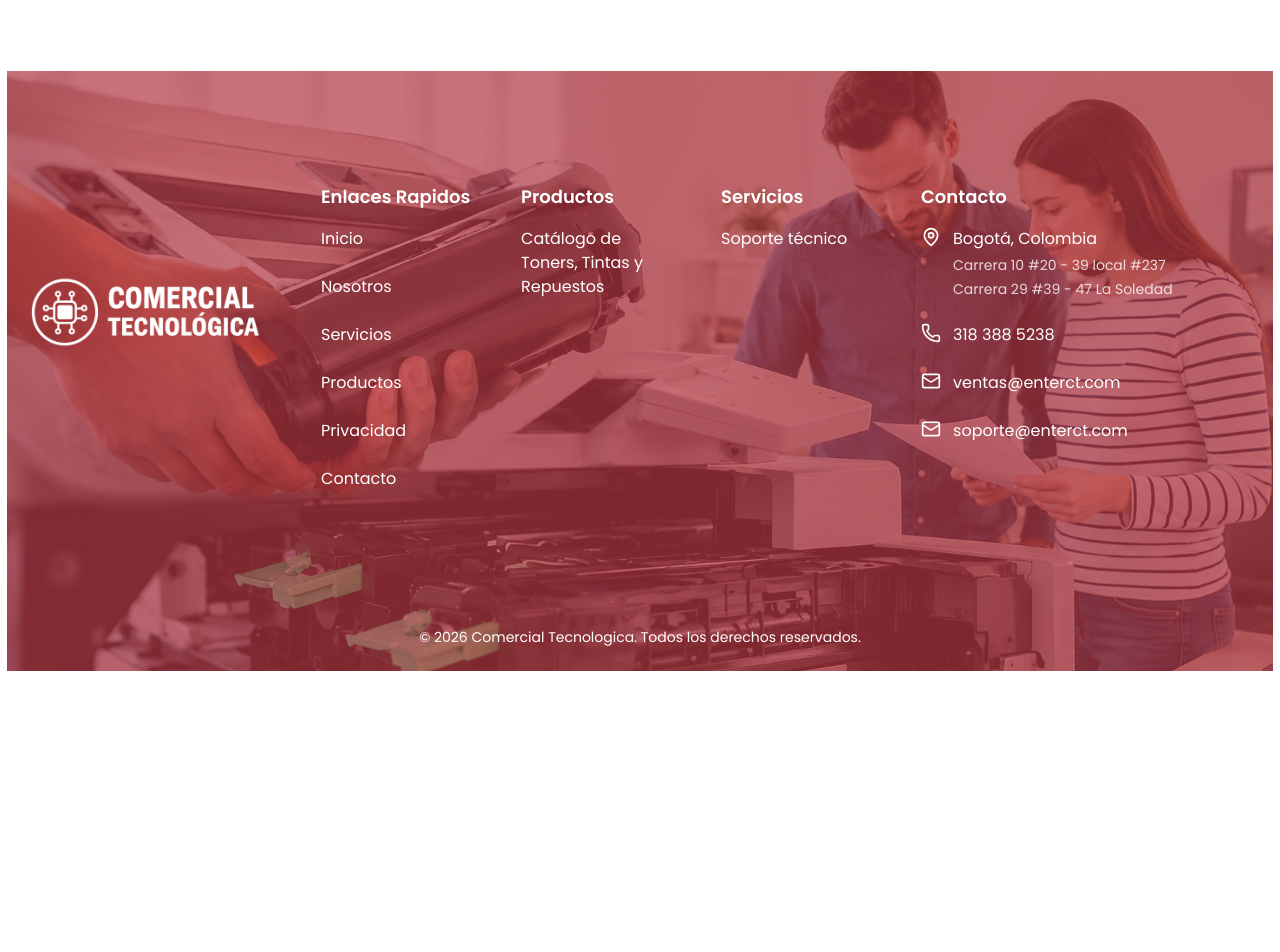
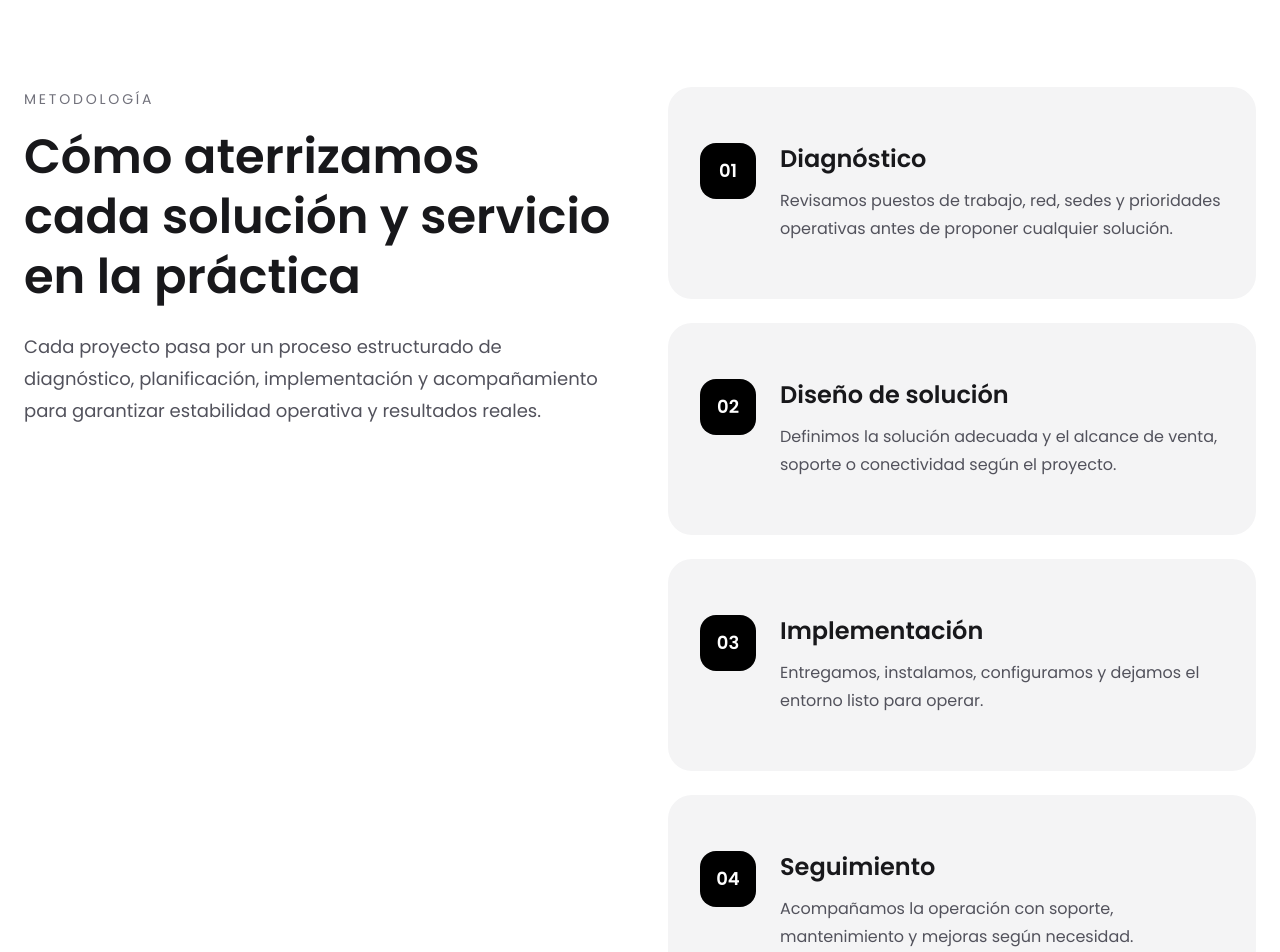
Before and after one commit to RonaldDev0/Alma, a Next.js app: page /servicios in a window 1280 px wide. Shown: the part 1420-2372 px from the top of the page. Before the commit the page ends 2091 px from the top, so only its background shows below. Built offline with nearby package versions, Linux system fonts and the light colour scheme.

Commit message:
feat: add data in /servicios

```diff
--- a/package.json
+++ b/package.json
@@ -22,7 +22,7 @@
     "@radix-ui/react-slot": "^1.2.4",
     "@radix-ui/react-tooltip": "^1.2.8",
     "@supabase/ssr": "^0.7.0",
-    "@supabase/supabase-js": "^2.106.1",
+    "@supabase/supabase-js": "^2.106.2",
     "@vercel/analytics": "^1.6.1",
     "@vercel/speed-insights": "^1.3.1",
     "class-variance-authority": "^0.7.1",
@@ -43,7 +43,7 @@
     "@types/react": "^19.2.15",
     "@types/react-dom": "^19.2.3",
     "@types/web-push": "^3.6.4",
-    "baseline-browser-mapping": "^2.10.31",
+    "baseline-browser-mapping": "^2.10.32",
     "eslint": "^9.39.4",
     "eslint-config-next": "^16.2.6",
     "sharp": "^0.33.5",
--- a/src/app/(public)/footer.tsx
+++ b/src/app/(public)/footer.tsx
@@ -106,7 +106,7 @@ export default function Footer() {
       />
 
       {/* Overlay */}
-      <div className='absolute inset-0 bg-primary/70' />
+      <div className='absolute inset-0 bg-primary/90' />
 
       {/* CONTENT (NO ABSOLUTE) */}
       <div className='relative z-10 flex flex-col md:flex-row items-start text-white gap-10 2xl:gap-30 px-6 w-full'>
--- a/src/app/(public)/hero.tsx
+++ b/src/app/(public)/hero.tsx
@@ -1,4 +1,3 @@
-import Link from 'next/link'
 import Image from 'next/image'
 
 export default function Hero() {
@@ -12,49 +11,20 @@ export default function Hero() {
         className='object-cover object-center'
       />
 
-      <div className='absolute inset-0 bg-linear-to-b from-black/45 to-black/45' />
+      <div className='absolute inset-0 bg-black/60' />
 
-      <div className='absolute z-10 flex flex-col md:flex-row items-center text-center text-white gap-8 md:gap-44 px-6'>
-        <div className='flex flex-col gap-6'>
-          <h1 className='text-2xl md:text-3xl font-bold max-w-96'>
-            Expertos en impresoras y soluciones tecnológicas
-          </h1>
+      <div className='absolute inset-0 flex items-center justify-center px-6 text-center'>
+          <div className='max-w-3xl text-white'>
+            <h1 className='text-4xl md:text-6xl font-bold'>
+              Expertos en
+              <span className='pl-3 text-primary'>Soluciones Tecnologicas</span>
+            </h1>
 
-          <p className='text-base md:text-xl max-w-96 opacity-90'>
-            Impulsamos tu productividad con soporte técnico, suministros y soluciones tecnológicas
-          </p>
+            <p className='mt-4 text-base md:text-xl text-white/90'>
+              Soluciones profesionales para mantener tus equipos y tu empresa funcionando sin interrupciones.
+            </p>
+          </div>
         </div>
-
-        <Link
-          href='/list'
-          className='flex flex-col items-center gap-2 hover:scale-105 transition-transform'
-        >
-          <p className='text-lg md:text-xl'>Productos</p>
-
-          <Image
-            src='/icon/operaciones.png'
-            width={110}
-            height={110}
-            alt='Productos icon'
-            className='invert w-[80px] h-[80px] md:w-[110px] md:h-[110px]'
-          />
-        </Link>
-
-        <Link
-          href='/servicios'
-          className='flex flex-col items-center gap-2 hover:scale-105 transition-transform'
-        >
-          <p className='text-lg md:text-xl'>Servicios</p>
-
-          <Image
-            src='/icon/servicio.png'
-            width={110}
-            height={110}
-            alt='Servicios icon'
-            className='invert w-[80px] h-[80px] md:w-[110px] md:h-[110px]'
-          />
-        </Link>
-      </div>
     </section>
   )
 }
--- /dev/null
+++ b/src/app/(public)/servicios/data.tsx
@@ -0,0 +1,82 @@
+import { Card, CardContent } from '@/components/ui/card'
+
+type IData = {
+  title: string
+  text: string
+}[]
+
+const data: IData = [
+  {
+    title: 'Diagnóstico',
+    text: 'Revisamos puestos de trabajo, red, sedes y prioridades operativas antes de proponer cualquier solución.'
+  },
+  {
+    title: 'Diseño de solución',
+    text: 'Definimos la solución adecuada y el alcance de venta, soporte o conectividad según el proyecto.'
+  },
+  {
+    title: 'Implementación',
+    text: 'Entregamos, instalamos, configuramos y dejamos el entorno listo para operar.'
+  },
+  {
+    title: 'Seguimiento',
+    text: 'Acompañamos la operación con soporte, mantenimiento y mejoras según necesidad.'
+  }
+]
+
+export default function Data() {
+  return (
+    <section className='w-full py-20 px-6'>
+      <div className='max-w-7xl mx-auto grid lg:grid-cols-2 gap-14 items-start'>
+
+        {/* Left */}
+        <div className='lg:sticky lg:top-24'>
+          <span className='text-sm uppercase tracking-[0.2em] text-zinc-500'>
+            Metodología
+          </span>
+
+          <h3 className='mt-4 text-4xl md:text-5xl font-bold leading-tight text-zinc-900'>
+            Cómo aterrizamos cada solución y servicio en la práctica
+          </h3>
+
+          <p className='mt-6 text-lg leading-8 text-zinc-600 max-w-xl'>
+            Cada proyecto pasa por un proceso estructurado de diagnóstico,
+            planificación, implementación y acompañamiento para garantizar
+            estabilidad operativa y resultados reales.
+          </p>
+        </div>
+
+        {/* Right */}
+        <div className='space-y-6'>
+          {data.map(({ title, text }, index) => (
+            <Card
+              key={index}
+              className='border-0 shadow-none bg-zinc-100 rounded-3xl'
+            >
+              <CardContent className='p-8'>
+                <div className='flex gap-6 items-start'>
+
+                  {/* Number */}
+                  <div className='min-w-14 h-14 rounded-2xl bg-black text-white flex items-center justify-center text-lg font-bold'>
+                    0{index + 1}
+                  </div>
+
+                  {/* Content */}
+                  <div>
+                    <h4 className='text-2xl font-semibold text-zinc-900'>
+                      {title}
+                    </h4>
+
+                    <p className='mt-3 text-zinc-600 leading-7'>
+                      {text}
+                    </p>
+                  </div>
+                </div>
+              </CardContent>
+            </Card>
+          ))}
+        </div>
+      </div>
+    </section>
+  )
+}
--- a/src/app/(public)/servicios/page.tsx
+++ b/src/app/(public)/servicios/page.tsx
@@ -1,4 +1,5 @@
 import Image from 'next/image'
+import Data from './data'
 
 export default function Servicios() {
   return (
@@ -18,7 +19,8 @@ export default function Servicios() {
         <div className='absolute inset-0 flex items-center justify-center px-6 text-center'>
           <div className='max-w-3xl text-white'>
             <h1 className='text-4xl md:text-6xl font-bold'>
-              Soporte y mantenimiento tecnológico
+              Expertos en
+              <span className='pl-3 text-primary'>Soluciones Tecnologicas</span>
             </h1>
 
             <p className='mt-4 text-base md:text-xl text-white/90'>
@@ -79,6 +81,7 @@ export default function Servicios() {
           </div>
         </div>
       </section>
+      <Data />
     </div>
   )
 }
```
Also changed, not shown: 1 other file (tests, documents, lock files or other folders).
